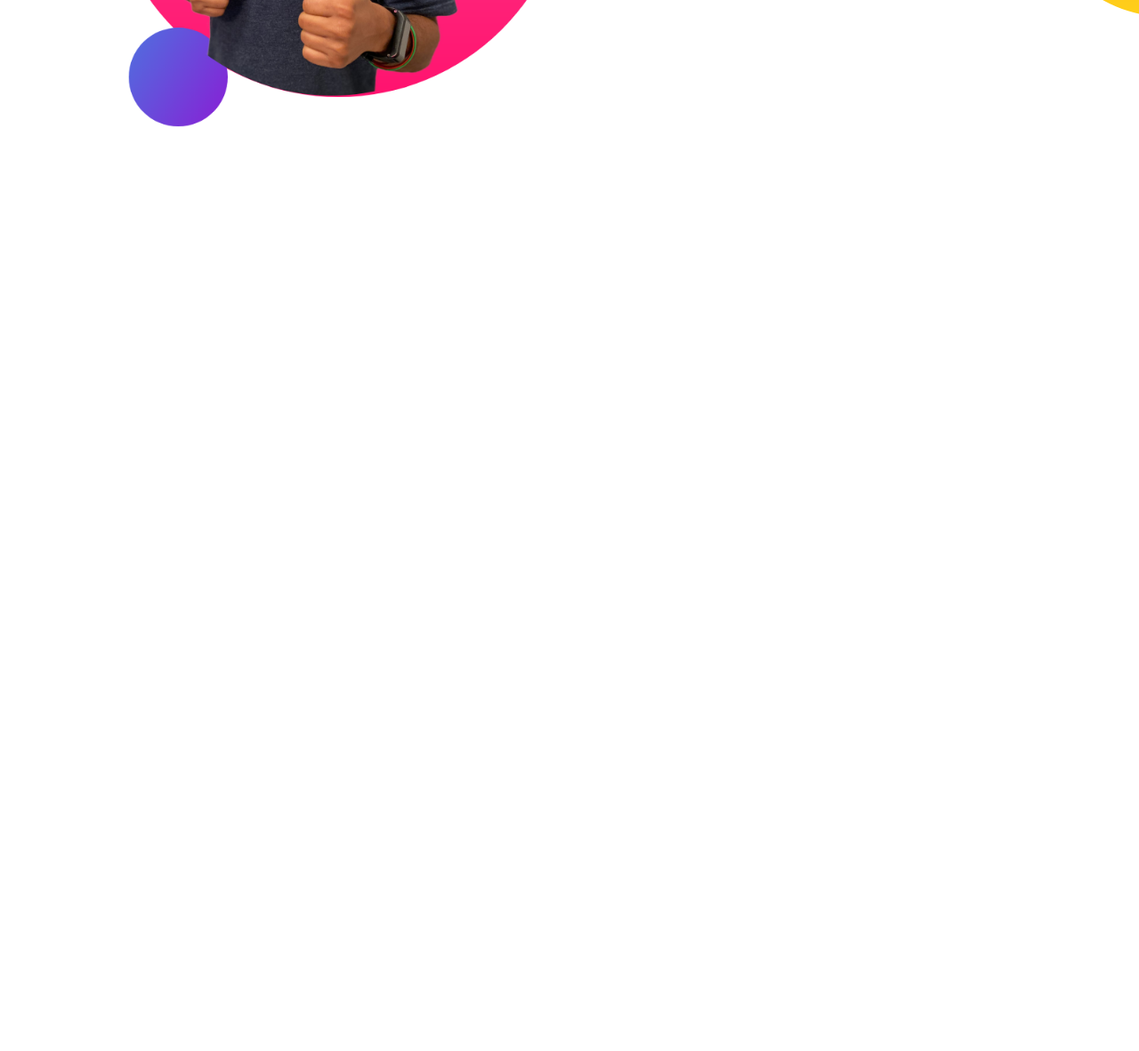
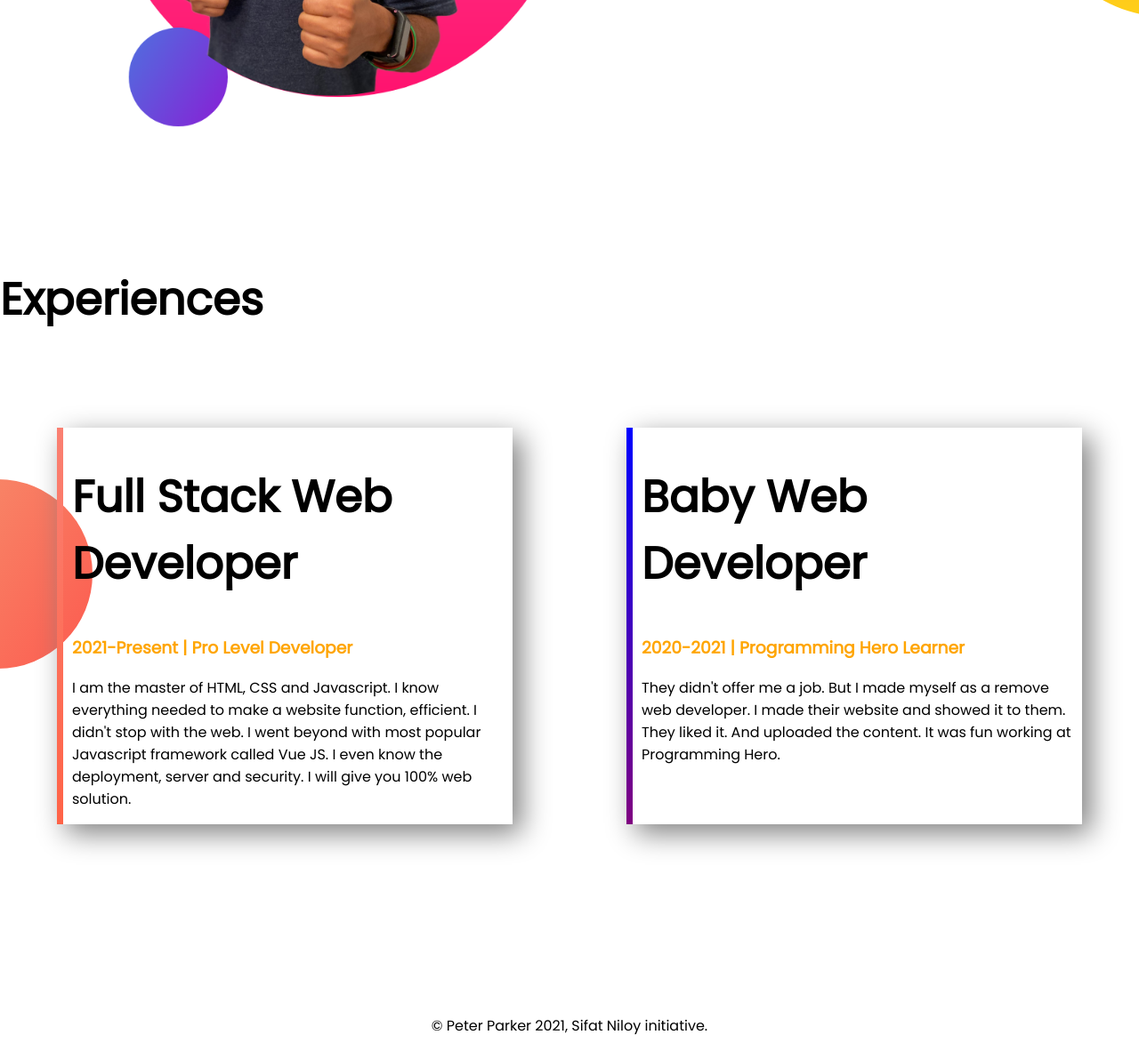
Before and after one commit to SifatNiloy/developer-portfolio, a plain HTML site: page index.html in a window 1280 px wide. Shown: the part 1139-2321 px from the top of the page at 89% size. Before the commit the page ends 1439 px from the top, so only its background shows below. Drawn offline with Linux system fonts and the light colour scheme.

Commit message:
done everything

```diff
--- a/index.html
+++ b/index.html
@@ -13,7 +13,7 @@
 </head>
 
 <body>
-    <section class="top-banner">
+    <section class="top-banner flexible-container">
         <div class="half-width">
             <h1>Welcome to</h1>
             <h1><span class="orange-text">Sifat's </span> World</h1>
@@ -25,7 +25,7 @@
             <img src="images/jhankar.png" alt="">
         </div>
     </section>
-    <section class="dream-big">
+    <section class="dream-big flexible-container">
         <div class="half-width">
             <img src="images/jhankar2.png" alt="">
         </div>
@@ -36,6 +36,26 @@
             <a class="link-button" target="_blank" href="youtube.com">Download Resume</a>
         </div>
     </section>
+    <section class="experience-area">
+        <h1>Experiences</h1>
+        <div class="flexible-container">
+            <div id="web-dev-exp" class="experience-item">
+                <h1>Full Stack Web Developer</h1>
+                <h3 class="orange-text">2021-Present | Pro Level Developer</h3>
+                <p>I am the master of HTML, CSS and Javascript. I know everything needed to make a website function, efficient. I didn't stop with the web. I went beyond with most popular Javascript framework called Vue JS. I even know the deployment, server and security. I will give you 100% web solution.</p>
+            </div>
+            <div id="baby" class="experience-item">
+                <h1>Baby Web Developer</h1>
+                <h3 class="orange-text">2020-2021 | Programming Hero Learner</h3>
+                <p>They didn't offer me a job. But I made myself as a remove web developer. I made their website and showed it to them. They liked it. And uploaded the content. It was fun working at Programming Hero.</p>
+            </div>
+        </div>
+    </section>
+    <footer>
+        <p>
+            © Peter Parker 2021, Sifat Niloy initiative.
+        </p>
+    </footer>
 
 </body>
 
--- a/style.css
+++ b/style.css
@@ -10,7 +10,7 @@ h1{
 .orange-text{
     color: orange;
 }
-section{
+.flexible-container{
     display: flex;
     margin-bottom: 150px;
 }
@@ -38,3 +38,27 @@ section{
     background-repeat: no-repeat;
     background-position: right;
 }
+.experience-area{
+    background-image: url(images/exp-bg.png);
+    background-repeat: no-repeat;
+    background-position: left;
+}
+.experience-item{
+    width: 50%;
+    margin: 5%;
+    padding: 0px 10px;
+    box-shadow: 10px 10px 30px gray;
+}
+#baby{
+    border-left: 7px solid;
+    border-image: linear-gradient(blue, purple );
+    border-image-slice: 1;
+}
+#web-dev-exp{
+    border-left: 7px solid;
+    border-image: linear-gradient(salmon, tomato );
+    border-image-slice: 1;
+}
+footer p{
+    text-align: center;
+}
```
